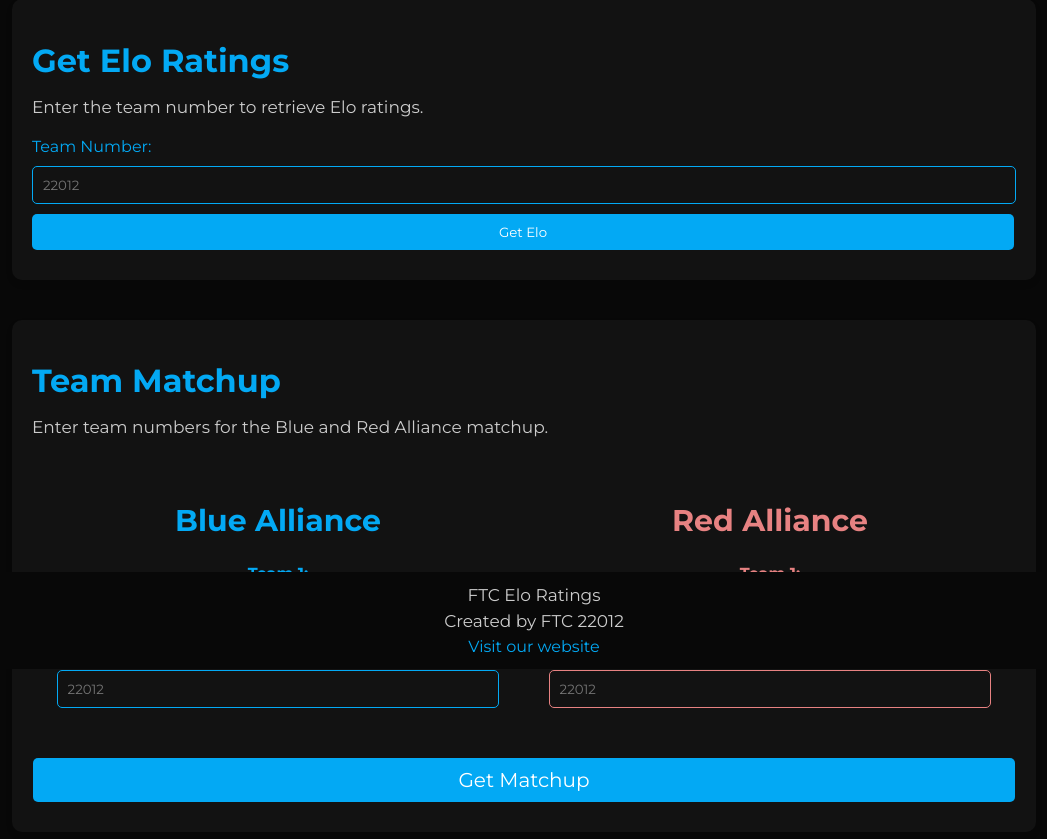
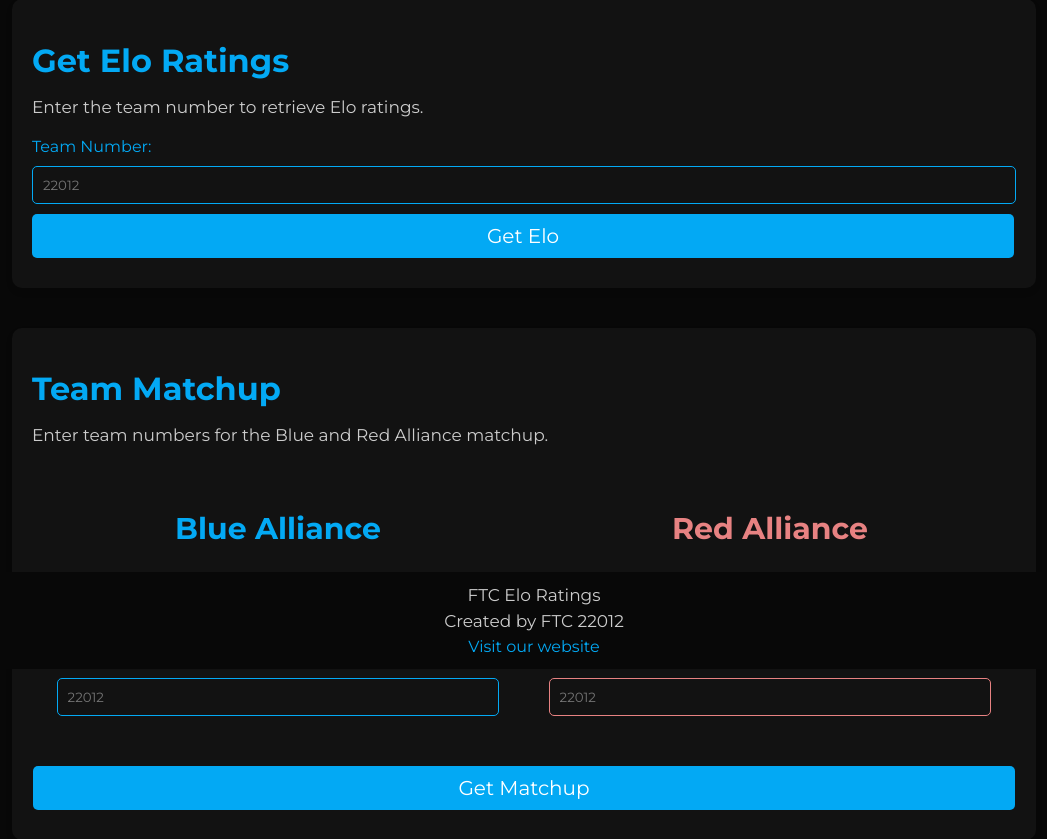
Before and after one commit to BlueMoon73/ftc-elo, a Flask app: page / in a window 1280 px wide. Shown: the part 131-970 px from the top of the page, without its empty margins (116-1163 px from the left). Before the commit the page ends 933 px from the top, so only its background shows below. Run offline with Flask 3, Linux system fonts and the light colour scheme.

Commit message:
Update page.html

```diff
--- a/api/templates/page.html
+++ b/api/templates/page.html
@@ -23,7 +23,7 @@
 
       <label for="teamnum">Team Number:</label>
       <input type="text" id="teamnum" name="teamnumber"placeholder="22012">
-      <input type="submit" value="Get Elo">
+      <input type="submit" style="font-size:20px;" value="Get Elo">
     </form>
 
 
```
